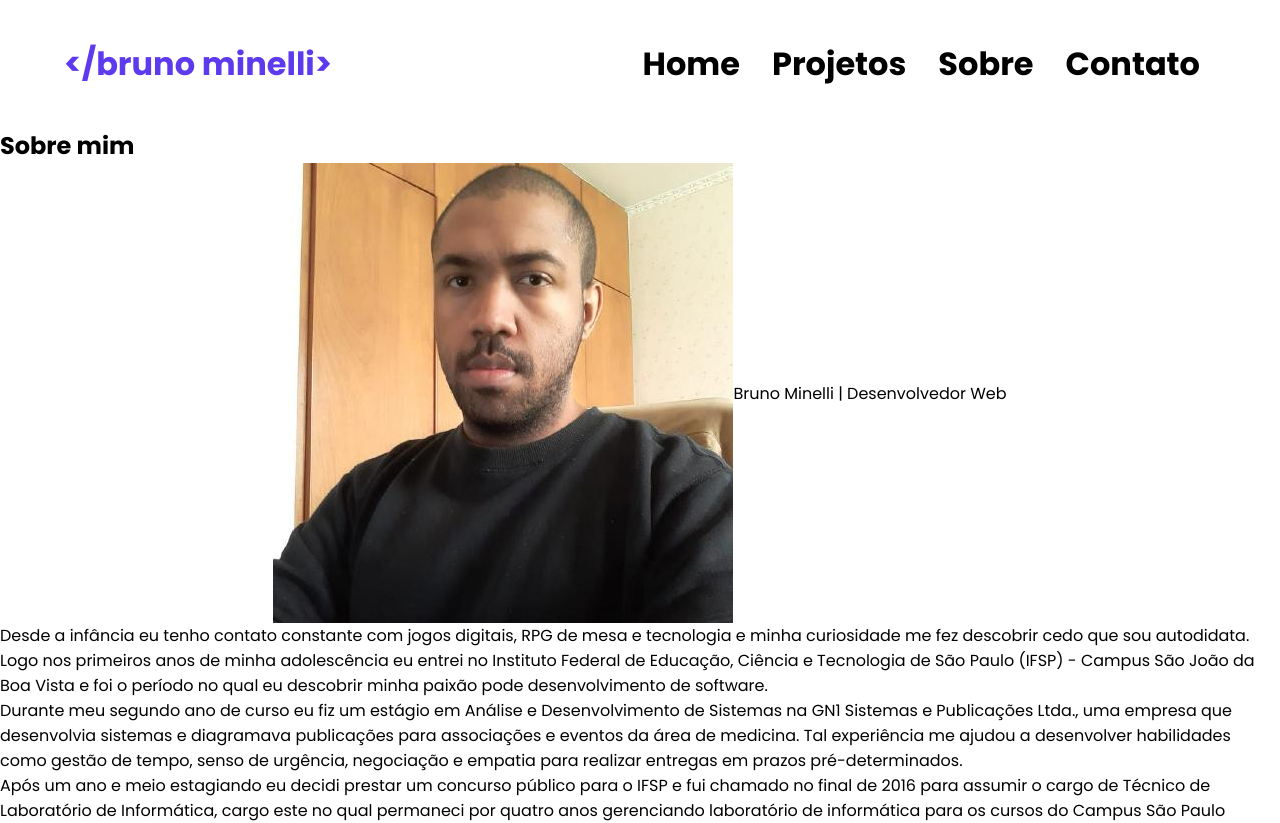
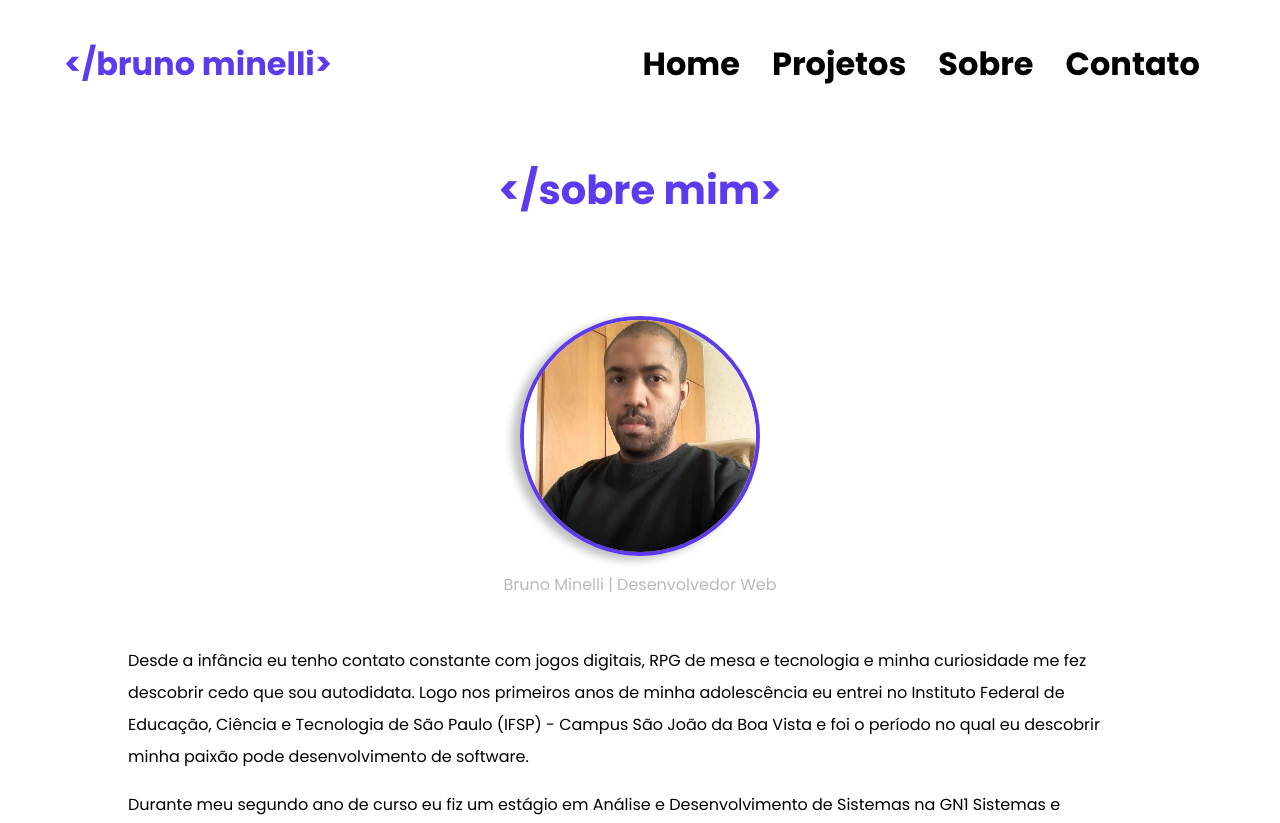
Before and after one commit to obrunominelli/obrunominelli.github.io, a React (Create React App) app: page /about in a window 1280 px wide. Shown: the top 823 px of the page. Built offline with nearby package versions, Linux system fonts and the light colour scheme.

Commit message:
Criacao do módulo css About

```diff
--- a/src/pages/About.js
+++ b/src/pages/About.js
@@ -3,21 +3,22 @@ import Footer from '../components/Footer';
 import Header from '../components/Header';
 import { about } from '../data/about';
 import { images } from '../data/images';
+import styles from '../styles/About.module.css';
 
 class About extends Component {
   render() {
     return (
       <>
         <Header />
-        <main>
-          <article>
-            <h1>Sobre mim</h1>
+        <main className={ styles.container_about }>
+          <h1>{'</sobre mim>'}</h1>
+          <article className={ styles.container_article }>
             <figure>
-            <img src={images.brunoMinelliPicture.src} alt={images.brunoMinelliPicture.alt}/>
-            <figcaption>
-              <p>Bruno Minelli | Desenvolvedor Web</p>
-            </figcaption>
-          </figure>
+                <img src={images.brunoMinelliPicture.src} alt={images.brunoMinelliPicture.alt} className={ styles.img }/>
+              <figcaption>
+                <p>Bruno Minelli | Desenvolvedor Web</p>
+              </figcaption>
+            </figure>
             { about.map((paragraph, index) => <p key={`paragraph-${index}`}>{paragraph}</p>)}
           </article>
         </main>
--- /dev/null
+++ b/src/styles/About.module.css
@@ -0,0 +1,42 @@
+.container_about {
+  display: flex;
+  flex-flow: row wrap;
+  justify-content: space-around;
+  margin: 2rem 4rem;
+}
+
+.container_about > h1 {
+  width: 100%;
+  text-align: center;
+  color: var(--primary-color);
+  font-size: 2.5rem;
+  margin-bottom: 2rem;
+}
+
+.container_article {
+  margin: 2rem 4rem;
+}
+
+.container_article > p {
+  font-size: 1rem;
+  line-height: 2rem;
+  margin-bottom: 1rem;
+}
+
+.container_article > figure {
+  display: flex;
+  flex-direction: column;
+  margin: 2rem;
+}
+
+.container_article > figure > figcaption {
+  color: var(--text-color-light-grey);
+  margin: 1rem;
+}
+
+.img {
+  border: 0.25rem solid var(--primary-color);
+  border-radius: 50%;
+  box-shadow: -0.5rem 0.25rem 0.5rem #00000040;
+  width: 15rem;
+}
```
